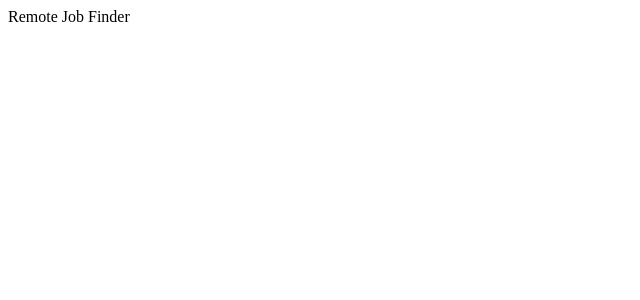
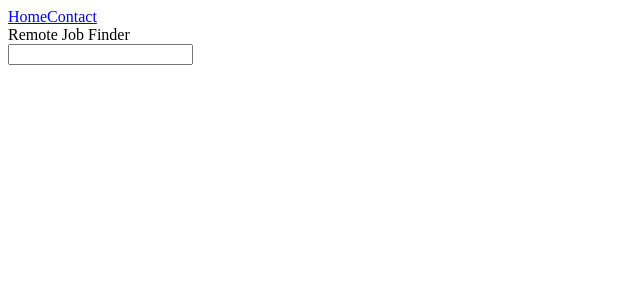
Before and after one commit to ma-gin/job-search-701, a React (Create React App) app: page /contact in a window 1280 px wide. Shown: the top 300 px of the page, without its empty margins (0-640 px from the left). Built offline with nearby package versions, Linux system fonts and the light colour scheme.

Commit message:
adds main views

```diff
--- a/src/App.js
+++ b/src/App.js
@@ -1,8 +1,22 @@
 import React from "react"
-import Home from "./views/Home"
+import { BrowserRouter as Router, Routes, Route } from "react-router-dom"
+import Home from "./views/Home/Home"
+import Contact from "./views/Contact/Contact"
+import Company from "./views/Company/Company"
+import Navigation from "./components/Navigation"
 
 const App = () => {
-  return <Home />
+  return (
+    <Router>
+      <Navigation />
+      <Home />
+      <Routes>
+        <Route path="home" element={Home} />
+        <Route path="contact" element={Contact} />
+        <Route path=":company" element={Company} />
+      </Routes>
+    </Router>
+  )
 }
 
 export default App
--- /dev/null
+++ b/src/components/Navigation.jsx
@@ -0,0 +1,13 @@
+import React from "react"
+import { Link } from "react-router-dom"
+
+const Navigation = () => {
+  return (
+    <div>
+      <Link to="/">Home</Link>
+      <Link to="/contact">Contact</Link>
+    </div>
+  )
+}
+
+export default Navigation
--- /dev/null
+++ b/src/views/Company/Company.jsx
@@ -0,0 +1,7 @@
+import React from "react"
+
+const Company = () => {
+  return <div>Company</div>
+}
+
+export default Company
--- /dev/null
+++ b/src/views/Contact/Contact.jsx
@@ -0,0 +1,7 @@
+import React from "react"
+
+const Contact = () => {
+  return <div>Contact</div>
+}
+
+export default Contact
--- a/src/views/Home.jsx
+++ /dev/null
@@ -1,7 +0,0 @@
-import React from "react"
-
-const Home = () => {
-  return <div>Remote Job Finder</div>
-}
-
-export default Home
--- /dev/null
+++ b/src/views/Home/Home.jsx
@@ -0,0 +1,12 @@
+import React from "react"
+
+const Home = () => {
+  return (
+    <>
+      <div>Remote Job Finder</div>
+      <input type="text" />
+    </>
+  )
+}
+
+export default Home
```
